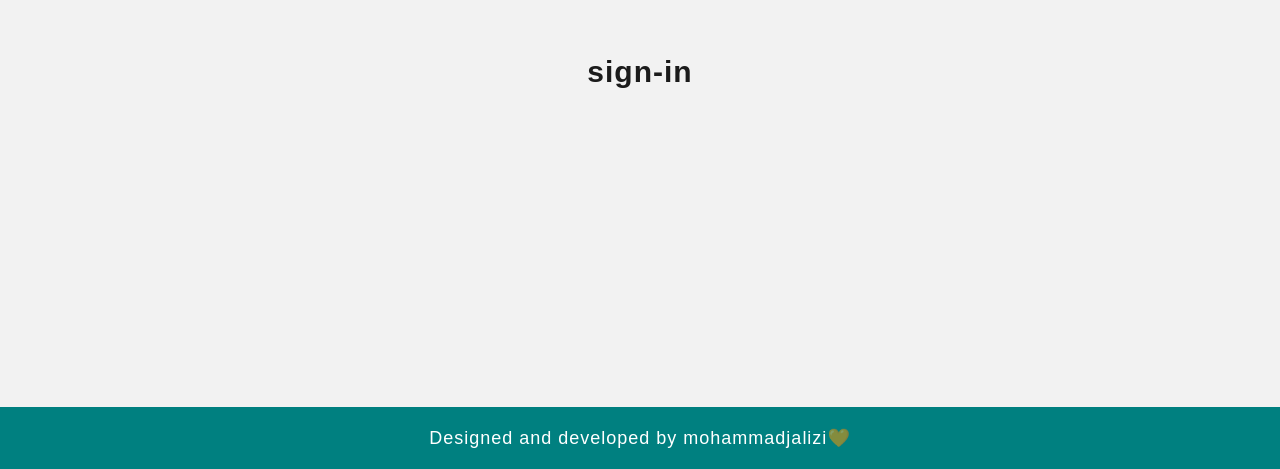
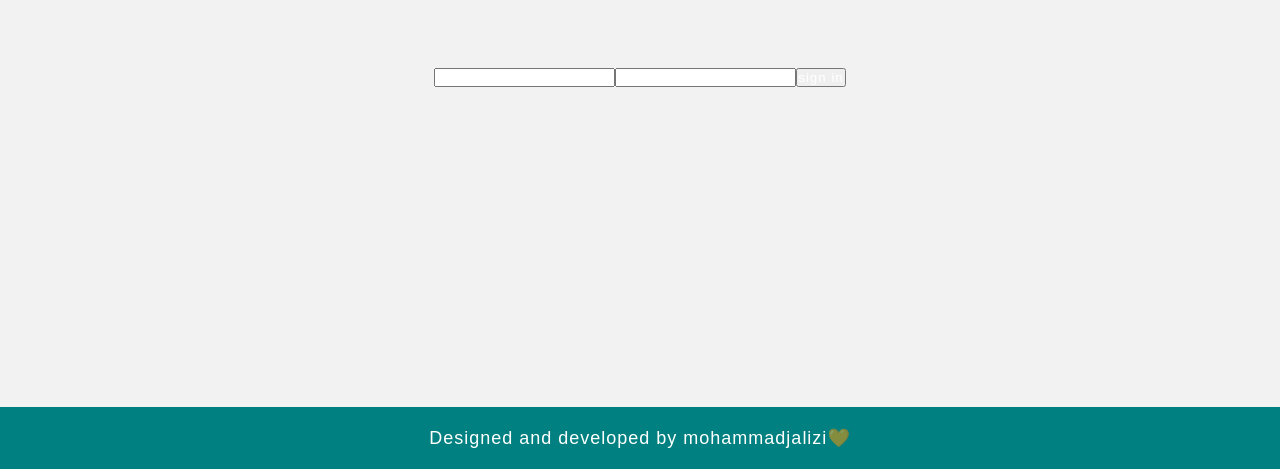
Before and after one commit to mohammadjalizi/c4project, a React (Create React App) app: page /Signin in a window 1280 px wide. Shown: the part 333-802 px from the top of the page. Built offline with nearby package versions, Linux system fonts and the light colour scheme.

Commit message:
Sign-in & Sign-up Pages

```diff
--- a/src/pages/Sign.jsx
+++ b/src/pages/Sign.jsx
@@ -14,7 +14,12 @@ const Sign = () => {
     </Helmet>
 <Header/>
 <main>
- sign-in
+<form>
+
+<input type='email'/>
+<input type='password'/>
+<button>sign in</button>
+</form>
   </main>
 <Footer/>
 </>
```
